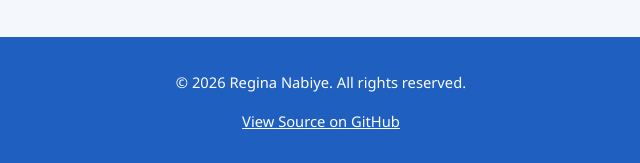
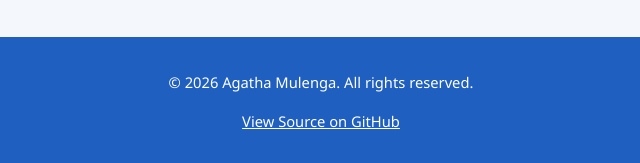
Before and after one commit to agathapridemulenga-alt/my-Web-, a plain HTML site: page index.html in a window 1280 px wide. Shown: the part 4665-4828 px from the top of the page, 319-959 px from the left. Drawn offline with Linux system fonts and the light colour scheme.

Commit message:
changed footer name to Agatha Mulenga

```diff
--- a/index.html
+++ b/index.html
@@ -272,7 +272,7 @@
     </main>
 
     <footer class="site-footer">
-        <p>&copy; 2026 Regina Nabiye. All rights reserved.</p>
+        <p>&copy; 2026 Agatha Mulenga. All rights reserved.</p>
         <p>
             <a href="https://github.com/YOUR_USERNAME/YOUR_REPO"
                target="_blank" rel="noopener">
```
